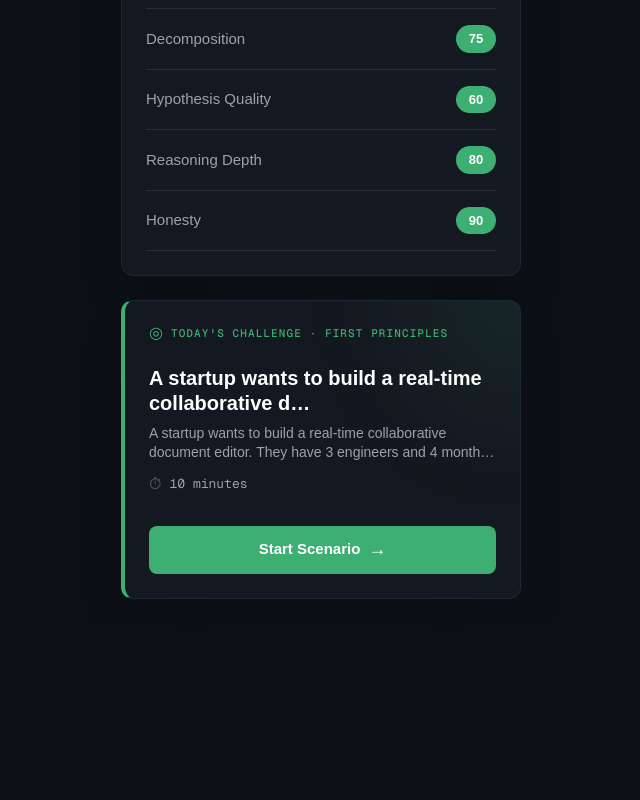
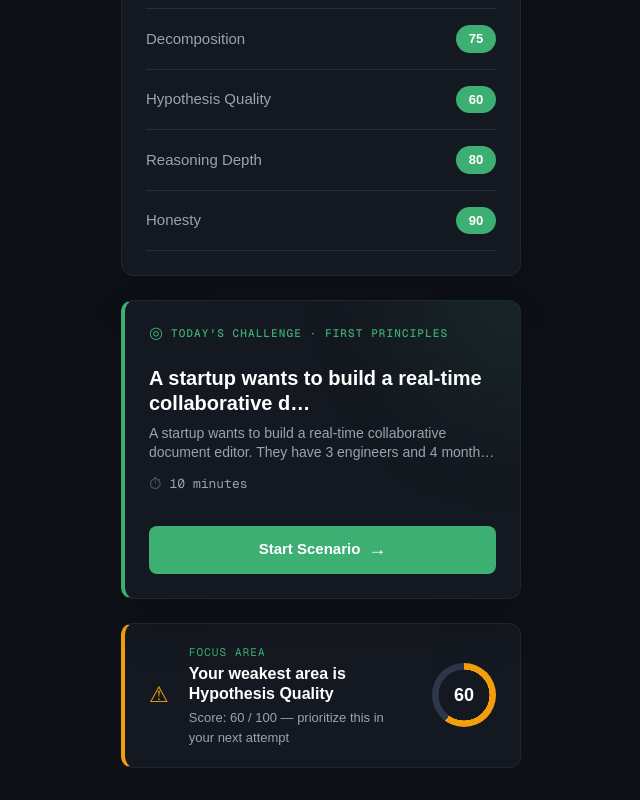
Before and after one commit to RamzanReshi/LeetSkills, a Next.js app: page /dashboard in a window 1280 px wide. Shown: the part 467-1267 px from the top of the page, without its empty margins (319-959 px from the left). Before the commit the page ends 1098 px from the top, so only its background shows below. Built offline with nearby package versions, Linux system fonts and the light colour scheme.

Commit message:
feat: add dashboard and evaluation UI components with updated dev script

```diff
--- a/package.json
+++ b/package.json
@@ -3,7 +3,7 @@
   "version": "0.1.0",
   "private": true,
   "scripts": {
-    "dev": "next dev",
+    "dev": "next dev --webpack",
     "build": "next build",
     "start": "next start",
     "lint": "eslint"
--- a/src/app/dashboard/page.tsx
+++ b/src/app/dashboard/page.tsx
@@ -3,6 +3,7 @@
 import React from "react";
 import FingerprintHero from "@/components/dashboard/FingerprintHero";
 import TodayScenarioCTA from "@/components/dashboard/TodayScenarioCTA";
+import WeakDimensionBanner from "@/components/dashboard/WeakDimensionBanner";
 import scenarios from "@/data/scenarios.json";
 import type { Scenario } from "@/types";
 
@@ -24,7 +25,7 @@ export default function DashboardPage() {
     <main className="min-h-screen bg-ls-bg flex flex-col items-center justify-center gap-6 p-8">
       <FingerprintHero fingerprint={MOCK_FINGERPRINT} attemptCount={3} />
       <TodayScenarioCTA scenario={nextScenario} allCompleted={false} />
-      {/* <WeakDimensionBanner /> */}
+      <WeakDimensionBanner fingerprint={MOCK_FINGERPRINT} />
     </main>
   );
 }
--- a/src/components/dashboard/WeakDimensionBanner.tsx
+++ b/src/components/dashboard/WeakDimensionBanner.tsx
@@ -1,9 +1,3 @@
-// ============================================================
-// LeetSkills MVP — Weak Dimension Banner
-// Owner: Yousef (UI/UX & Dashboard)
-// ============================================================
-// TODO: Dashboard banner highlighting the user's weakest dimension
-
 "use client";
 
 import React from "react";
@@ -13,19 +7,46 @@ interface WeakDimensionBannerProps {
   fingerprint: SkillFingerprint;
 }
 
-export default function WeakDimensionBanner({
-  fingerprint,
-}: WeakDimensionBannerProps) {
-  // TODO: Find weakest dimension and display improvement suggestion
+export default function WeakDimensionBanner({ fingerprint }: WeakDimensionBannerProps) {
   const weakest = (Object.entries(fingerprint) as [DimensionName, number][])
     .sort((a, b) => a[1] - b[1])[0];
 
   if (!weakest || weakest[1] === 0) return null;
 
+  const [dimension, score] = weakest;
+
+  const ringStyle = {
+    background: `radial-gradient(closest-side, var(--ls-surface) 79%, transparent 80% 100%),
+                 conic-gradient(#F59E0B ${score}%, #2D3748 0)`,
+  };
+
   return (
-    <div>
-      <p>Your weakest area: <strong>{weakest[0]}</strong></p>
-      <p>Focus on this dimension in your next scenario.</p>
+    <div className="w-full max-w-[400px] bg-ls-surface border border-ls-border border-l-[4px] border-l-[#F59E0B] rounded-[12px] px-6 py-5 flex items-center gap-5">
+      {/* Warning icon */}
+      <div className="flex-shrink-0 text-[#F59E0B] text-[22px] leading-none">
+        ⚠
+      </div>
+
+      {/* Text */}
+      <div className="flex-1 min-w-0">
+        <p className="text-ls-green font-mono uppercase tracking-widest text-[11px] mb-1">
+          Focus Area
+        </p>
+        <h3 className="text-ls-text font-bold text-[16px] leading-tight mb-1">
+          Your weakest area is {dimension}
+        </h3>
+        <p className="text-ls-text-muted text-[13px]">
+          Score: {score} / 100 — prioritize this in your next attempt
+        </p>
+      </div>
+
+      {/* Circular score ring */}
+      <div
+        className="flex-shrink-0 w-16 h-16 rounded-full flex items-center justify-center"
+        style={ringStyle}
+      >
+        <span className="text-ls-text font-bold text-[18px]">{score}</span>
+      </div>
     </div>
   );
 }
--- a/src/components/evaluation/FeedbackPanel.tsx
+++ b/src/components/evaluation/FeedbackPanel.tsx
@@ -1,9 +1,3 @@
-// ============================================================
-// LeetSkills MVP — Feedback Panel Component
-// Owner: Yousef (UI/UX & Dashboard)
-// ============================================================
-// TODO: Implement AI feedback display panel
-
 "use client";
 
 import React from "react";
@@ -13,11 +7,25 @@ interface FeedbackPanelProps {
 }
 
 export default function FeedbackPanel({ feedback }: FeedbackPanelProps) {
-  // TODO: Styled feedback panel with clear typography
   return (
-    <div>
-      <h3>AI Feedback</h3>
-      <p>{feedback}</p>
+    <div className="bg-ls-surface border border-ls-border border-l-[4px] border-l-ls-green rounded-[10px] px-6 py-5 shadow-lg">
+      {/* Header */}
+      <div className="flex justify-between items-center mb-5 pb-5 border-b border-ls-border">
+        <div className="flex items-center gap-2">
+          <span className="text-ls-green text-[18px] leading-none">✦</span>
+          <span className="text-ls-text font-bold text-[16px]">AI Feedback</span>
+        </div>
+        <div className="bg-ls-border px-3 py-[2px] rounded-full">
+          <span className="text-ls-green font-mono text-[11px] uppercase tracking-wider">
+            Claude Evaluated
+          </span>
+        </div>
+      </div>
+
+      {/* Feedback body */}
+      <p className="text-ls-text text-[15px] leading-[1.7] opacity-90">
+        {feedback}
+      </p>
     </div>
   );
 }
--- a/src/components/evaluation/ScoreCard.tsx
+++ b/src/components/evaluation/ScoreCard.tsx
@@ -1,9 +1,3 @@
-// ============================================================
-// LeetSkills MVP — Score Card Component
-// Owner: Yousef (UI/UX & Dashboard)
-// ============================================================
-// TODO: Implement individual dimension score display
-
 "use client";
 
 import React from "react";
@@ -14,13 +8,31 @@ interface ScoreCardProps {
 }
 
 export default function ScoreCard({ score }: ScoreCardProps) {
-  // TODO: Display dimension name, score/max, feedback text
-  // Style with color gradient based on score percentage
+  const pct = Math.round((score.score / score.max_score) * 100);
+
   return (
-    <div>
-      <h4>{score.dimension}</h4>
-      <p>{score.score} / {score.max_score}</p>
-      <p>{score.feedback}</p>
+    <div className="bg-ls-surface border border-ls-border rounded-[10px] px-5 py-4 hover:border-ls-green/30 transition-colors">
+      {/* Dimension name + score */}
+      <div className="flex justify-between items-center mb-4">
+        <span className="text-ls-text font-bold text-[16px]">{score.dimension}</span>
+        <span className="text-ls-green font-bold text-[16px] font-mono">
+          {score.score}/{score.max_score}
+        </span>
+      </div>
+
+      {/* Progress bar */}
+      <div className="w-full h-[6px] bg-ls-border rounded-full overflow-hidden mb-4">
+        <div
+          className="h-full rounded-full transition-all duration-700"
+          style={{
+            width: `${pct}%`,
+            background: "linear-gradient(90deg, #1A4A34 0%, #3EAF72 100%)",
+          }}
+        />
+      </div>
+
+      {/* Feedback text */}
+      <p className="text-ls-text-muted text-[13px] leading-[1.5]">{score.feedback}</p>
     </div>
   );
 }
--- a/src/components/evaluation/WeakestCallout.tsx
+++ b/src/components/evaluation/WeakestCallout.tsx
@@ -1,9 +1,3 @@
-// ============================================================
-// LeetSkills MVP — Weakest Dimension Callout
-// Owner: Yousef (UI/UX & Dashboard)
-// ============================================================
-// TODO: Implement highlighted callout for weakest dimension
-
 "use client";
 
 import React from "react";
@@ -11,13 +5,45 @@ import type { DimensionName } from "@/types";
 
 interface WeakestCalloutProps {
   dimension: DimensionName;
+  score: number;
+  maxScore: number;
 }
 
-export default function WeakestCallout({ dimension }: WeakestCalloutProps) {
-  // TODO: Highlighted banner showing weakest dimension with icon
+export default function WeakestCallout({ dimension, score, maxScore }: WeakestCalloutProps) {
   return (
-    <div>
-      <strong>Focus area:</strong> {dimension}
+    <div
+      className="w-full rounded-[8px] px-5 py-[14px] flex items-center justify-between gap-4"
+      style={{
+        background: "rgba(245, 158, 11, 0.06)",
+        border: "1px solid rgba(245, 158, 11, 0.25)",
+      }}
+    >
+      <div className="flex items-center gap-4">
+        {/* Amber icon badge */}
+        <div
+          className="w-9 h-9 flex items-center justify-center rounded-[8px] flex-shrink-0 text-[#F59E0B] text-[18px]"
+          style={{ background: "rgba(245, 158, 11, 0.15)" }}
+        >
+          ⚠
+        </div>
+
+        {/* Text */}
+        <div className="flex flex-col">
+          <span className="text-ls-text font-bold text-[15px] leading-tight">
+            Weakest this attempt: {dimension}
+          </span>
+          <span className="text-ls-text-muted text-[13px] leading-tight mt-1">
+            Score {score}/{maxScore} — this pulled your overall result down
+          </span>
+        </div>
+      </div>
+
+      {/* See tips link */}
+      <div className="flex-shrink-0">
+        <span className="text-ls-green text-[13px] font-medium flex items-center gap-1 hover:underline cursor-pointer">
+          See tips →
+        </span>
+      </div>
     </div>
   );
 }
```
Also changed, not shown: 1 other file (tests, documents, lock files or other folders).
